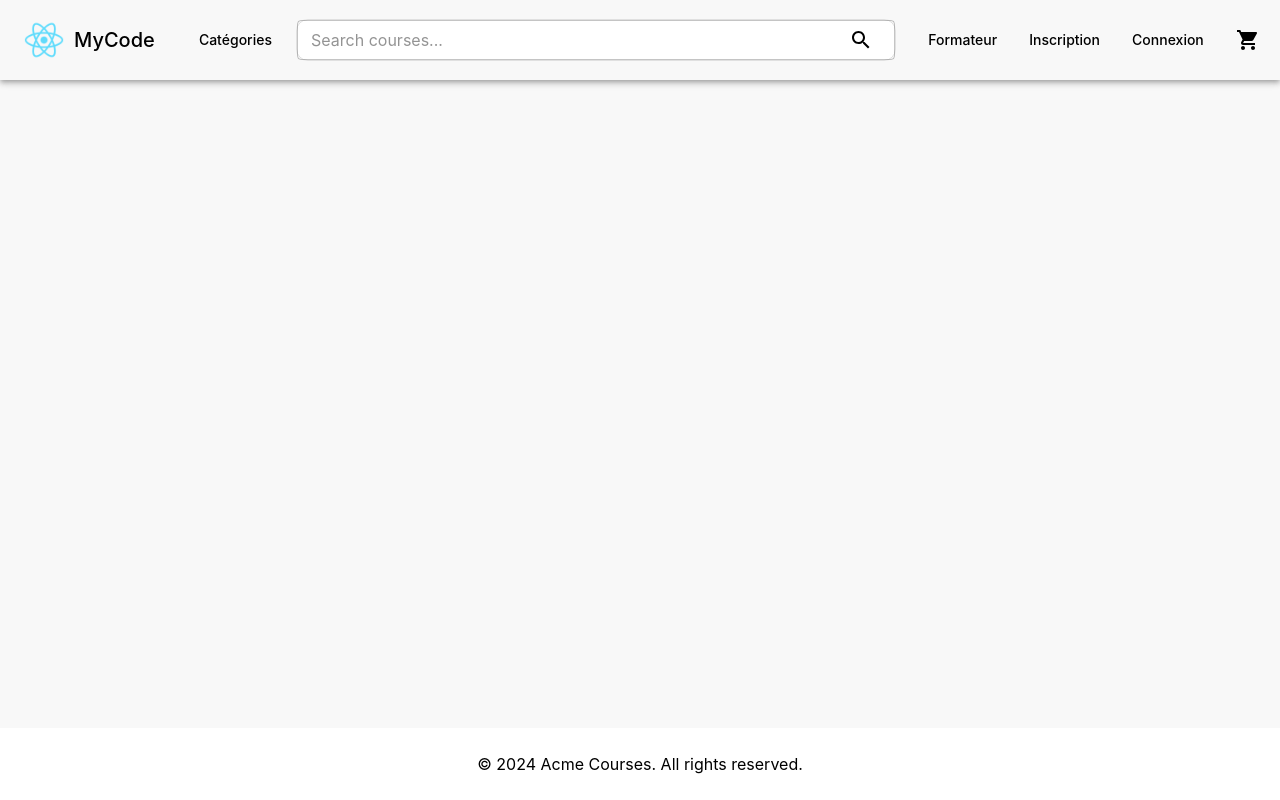
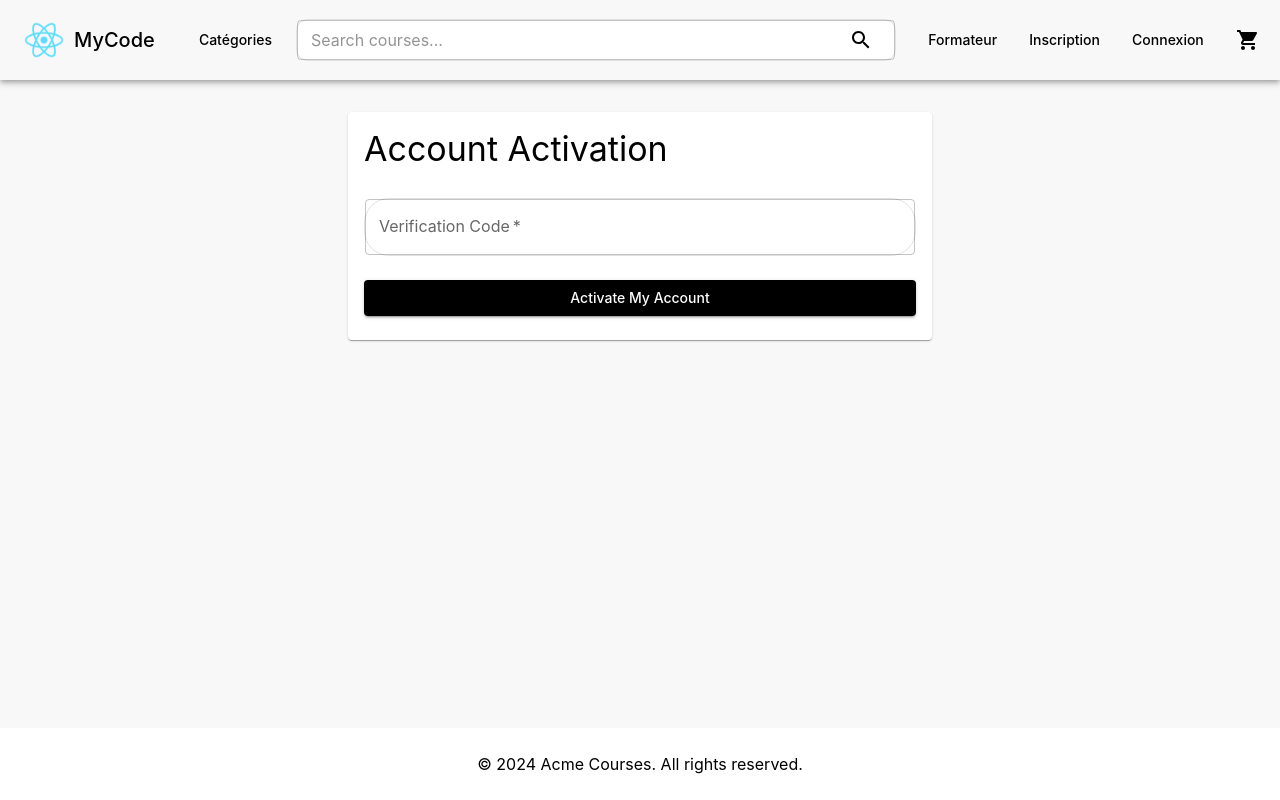
Before and after one commit to MFRADJ/mycode, a React (Create React App) app: page /activate-account in a window 1280 px wide. Built offline with nearby package versions, Linux system fonts and the light colour scheme.

Commit message:
VerificationPage.jsx updated

```diff
--- a/src/App.js
+++ b/src/App.js
@@ -9,11 +9,13 @@ import SignupPage from "./pages/SignupPage";
 import DashboardPage from "./pages/DashboardPage";
 import {AuthProvider} from "./contexts/AuthContext";
 import TrainerDashboard from "./pages/TrainerDashboard.js";
+import VerificationPage from "./pages/VerificationPage";
 
 function App() {
 
 
     return (
+
         <AuthProvider>
         <Router>
             <Layout>
@@ -24,6 +26,7 @@ function App() {
                     <Route path="/courses/:theme/:subject/:title" element={<CourseDetailPage />} />
                     <Route path="/login" element={<LoginPage />} />
                     <Route path="/signup" element={<SignupPage />} />
+                    <Route path="/activate-account" element={<VerificationPage/>} />
                     <Route path="/dashboard" element={<DashboardPage />} />
                     <Route path="/trainer-dashboard/*" element={<TrainerDashboard />} />
                 </Routes>
--- a/src/components/layout/Layout.jsx
+++ b/src/components/layout/Layout.jsx
@@ -16,10 +16,8 @@ const Layout = ({ children }) => {
 
     return (
         <div style={{ display: 'flex', flexDirection: 'column', minHeight: '100vh' }}>
-            {/*{!shouldHideNavbar && !isDashboardRoute && <Navbar />}*/}
-            {/*{isDashboardRoute && <DashboardNavbar />}*/}
+
             {!shouldHideNavbar && !isAuthenticated && <Navbar />}
-            {/*{!shouldHideNavbar && isAuthenticated && <DashboardNavbar />}*/}
             {!shouldHideNavbar && isDashboardRoute && isAuthenticated && <DashboardNavbar />}
             <main style={{ flex: 1 }}>
                 {children}
--- a/src/pages/SignupPage.jsx
+++ b/src/pages/SignupPage.jsx
@@ -2,7 +2,6 @@ import React, { useState } from 'react';
 import { Container, Box, Typography, TextField, Button, Grid, Card, CardContent } from '@mui/material';
 import { useNavigate } from 'react-router-dom';
 import axios from 'axios';
-import { useAuth } from '../contexts/AuthContext';
 
 const SignupPage = () => {
     const [formData, setFormData] = useState({
@@ -14,7 +13,6 @@ const SignupPage = () => {
     });
 
     const navigate = useNavigate();
-    const { login } = useAuth();
 
     const handleChange = (e) => {
         const { name, value } = e.target;
@@ -32,9 +30,9 @@ const SignupPage = () => {
         try {
             const response = await axios.post('http://localhost:8080/auth/register', formData);
 
-            if (response.status === 200) {
-                login();
-                navigate('/dashboard');
+            if (response.status === 202) {
+                alert('Please check your email for the verification code.');
+                navigate('/activate-account', { state: { email: formData.email } }); // Redirige vers la page de vérification
             }
         } catch (error) {
             if (error.response && error.response.status === 400) {
--- /dev/null
+++ b/src/pages/VerificationPage.jsx
@@ -0,0 +1,74 @@
+import React, { useState } from 'react';
+import { Container, Box, Typography, TextField, Button, Grid, Card, CardContent } from '@mui/material';
+import { useNavigate } from 'react-router-dom';
+import axios from 'axios';
+
+const VerificationPage = () => {
+    const [verificationCode, setVerificationCode] = useState('');
+    const [activationStatus, setActivationStatus] = useState('');
+    const navigate = useNavigate();
+
+    const handleChange = (e) => {
+        setVerificationCode(e.target.value);
+    };
+
+    const handleSubmit = async (e) => {
+        e.preventDefault();
+
+        try {
+            const response = await axios.get(`http://localhost:8080/auth/activate-account?token=${verificationCode}`);
+            if (response.status === 200) {
+                alert('Your account has been activated successfully!');
+                navigate('/login'); // Redirige vers la page de connexion
+            }
+        } catch (error) {
+            if (error.response && error.response.status === 400) {
+                setActivationStatus(error.response.data);
+            } else {
+                setActivationStatus('An error occurred during account activation.');
+            }
+        }
+    };
+
+    return (
+        <Container>
+            <Box sx={{ padding: 4 }}>
+                <Grid container justifyContent="center">
+                    <Grid item xs={12} md={6}>
+                        <Card>
+                            <CardContent>
+                                <Typography variant="h4" gutterBottom>Account Activation</Typography>
+                                <form onSubmit={handleSubmit}>
+                                    <TextField
+                                        fullWidth
+                                        margin="normal"
+                                        label="Verification Code"
+                                        value={verificationCode}
+                                        onChange={handleChange}
+                                        required
+                                    />
+                                    <Button
+                                        type="submit"
+                                        variant="contained"
+                                        color="primary"
+                                        fullWidth
+                                        sx={{ marginTop: 2 }}
+                                    >
+                                        Activate My Account
+                                    </Button>
+                                </form>
+                                {activationStatus && (
+                                    <Typography variant="body1" color="error" sx={{ marginTop: 2 }}>
+                                        {activationStatus}
+                                    </Typography>
+                                )}
+                            </CardContent>
+                        </Card>
+                    </Grid>
+                </Grid>
+            </Box>
+        </Container>
+    );
+};
+
+export default VerificationPage;
```
